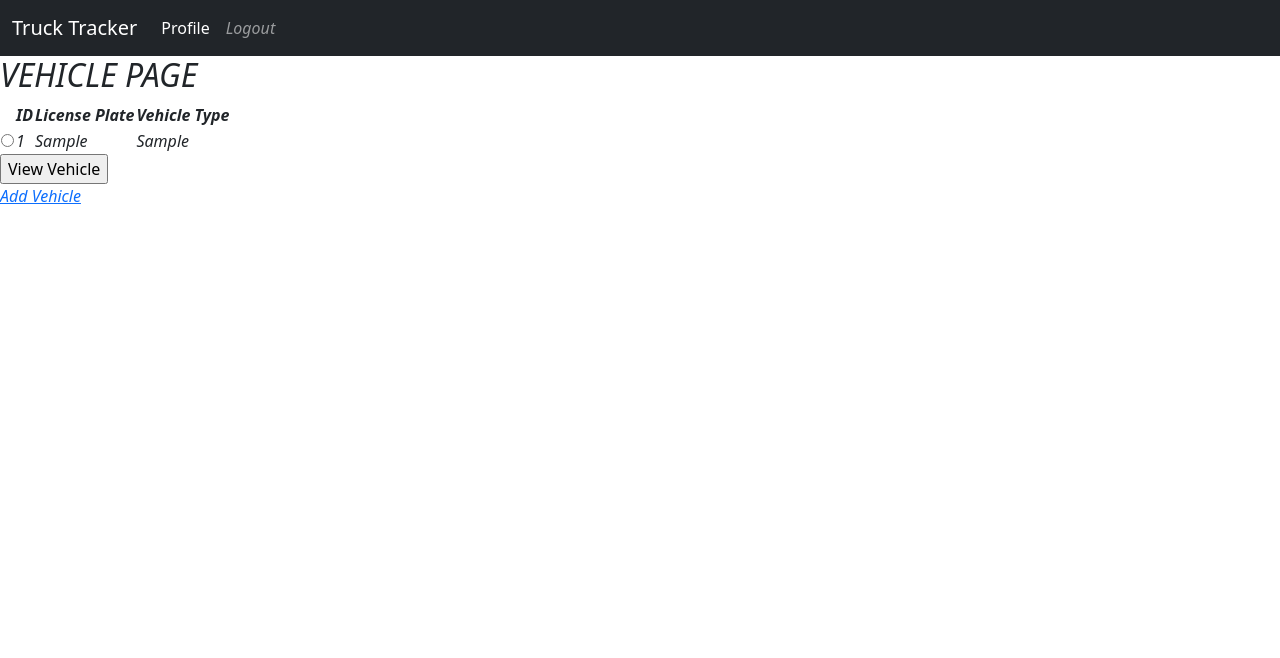
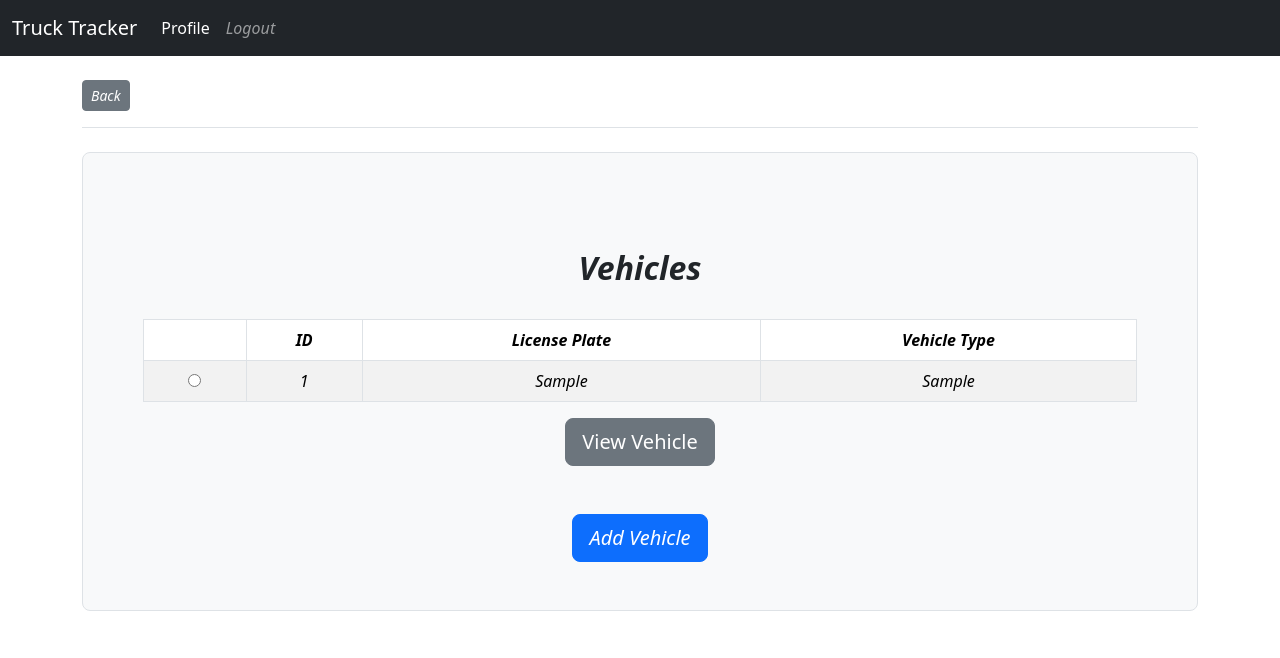
Before and after one commit to CodyBu/Truck-Tracker, a Flask app: page /vehicles in a window 1280 px wide. Shown: the top 658 px of the page. Run offline with Flask 2, Linux system fonts and the light colour scheme; a user stored in the database is signed in; tables that the repository leaves empty hold one stand-in row (values such as "Sample post"); some libraries are stand-ins or nearby versions.

Commit message:
Update vehicles.html

```diff
--- a/templates/vehicles.html
+++ b/templates/vehicles.html
@@ -1,29 +1,49 @@
+
+
 {% extends 'layout.html' %}
 
-{% block title %}Vehicles{% endblock %}
+{% block title %}Employees{% endblock %}
+
 
 {% block content %}
-<h2>VEHICLE PAGE</h2>
-<div>
+<main>
+  <div class="container py-4">
+    <header class="pb-3 mb-4 border-bottom">
+
+      <div class="d-grid gap-2 d-md-block">
+      <div> <a class="btn btn-secondary btn-sm btn-block" href="{{ url_for('admin') }}"><i class="fas fa-user"></i>Back</a></div>
+      </div>
+    </header>
+<div class="p-5 mb-4 bg-light border rounded-3 text-center container">
+  <div class="container-md py-5 d-grid gap-4">
+    <h2 class="fw-bold">Vehicles</h2>
     <form action="{{ url_for('vehicleProfile') }}" method="post">
-        <table>
+    <table class="table table-striped table-hover table-bordered table-responsive">
+      <thead>
       <tr>
         <th></th>
-                <th>ID</th>
-                <th>License Plate</th>
-                <th>Vehicle Type</th>
+        <th scope="col">ID</th>
+        <th scope="col">License Plate</th>
+        <th scope="col">Vehicle Type</th>
       </tr>
+      </thead>
           {% for vehicle in vehicleList %}
+      <tbody>
         <tr>
           <td><input type="radio" name="selected" value="{{ vehicle.VehicleID }}" id="{{ vehicle.VehicleID }}"></td>
           <td>{{ vehicle.VehicleID }}</td>
           <td>{{ vehicle.LicensePlate }}</td>
           <td>{{ vehicle.VehicleType }}</td>
         </tr>
+      </tbody>
         {% endfor %}
     </table>
-        <input type="submit" value="View Vehicle">
+      <input class="btn btn-secondary btn-lg btn-block" type="submit" value="View Vehicle">
     </form>
 </div>
-<div><a href="{{ url_for('addVehicle') }}"><i class="fas fa-truck"></i>Add Vehicle</a></div>
+<div> <a class="btn btn-primary btn-lg btn-block" href="{{ url_for('addVehicle') }}">Add Vehicle</a></div>
+
+
+</div>
+</main>
 {% endblock %}
```
Lines whose indentation alone changed are shown as unchanged.
